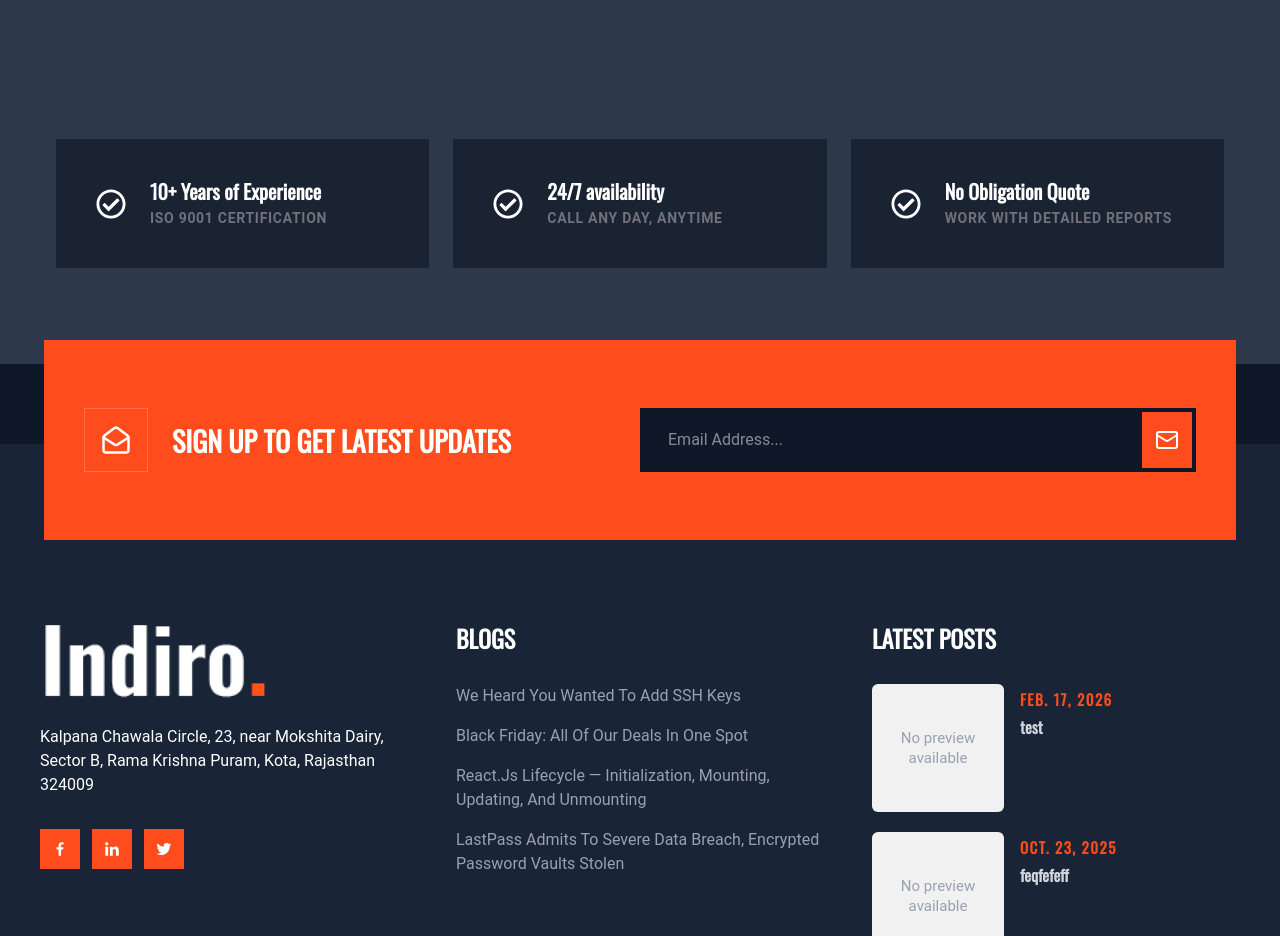
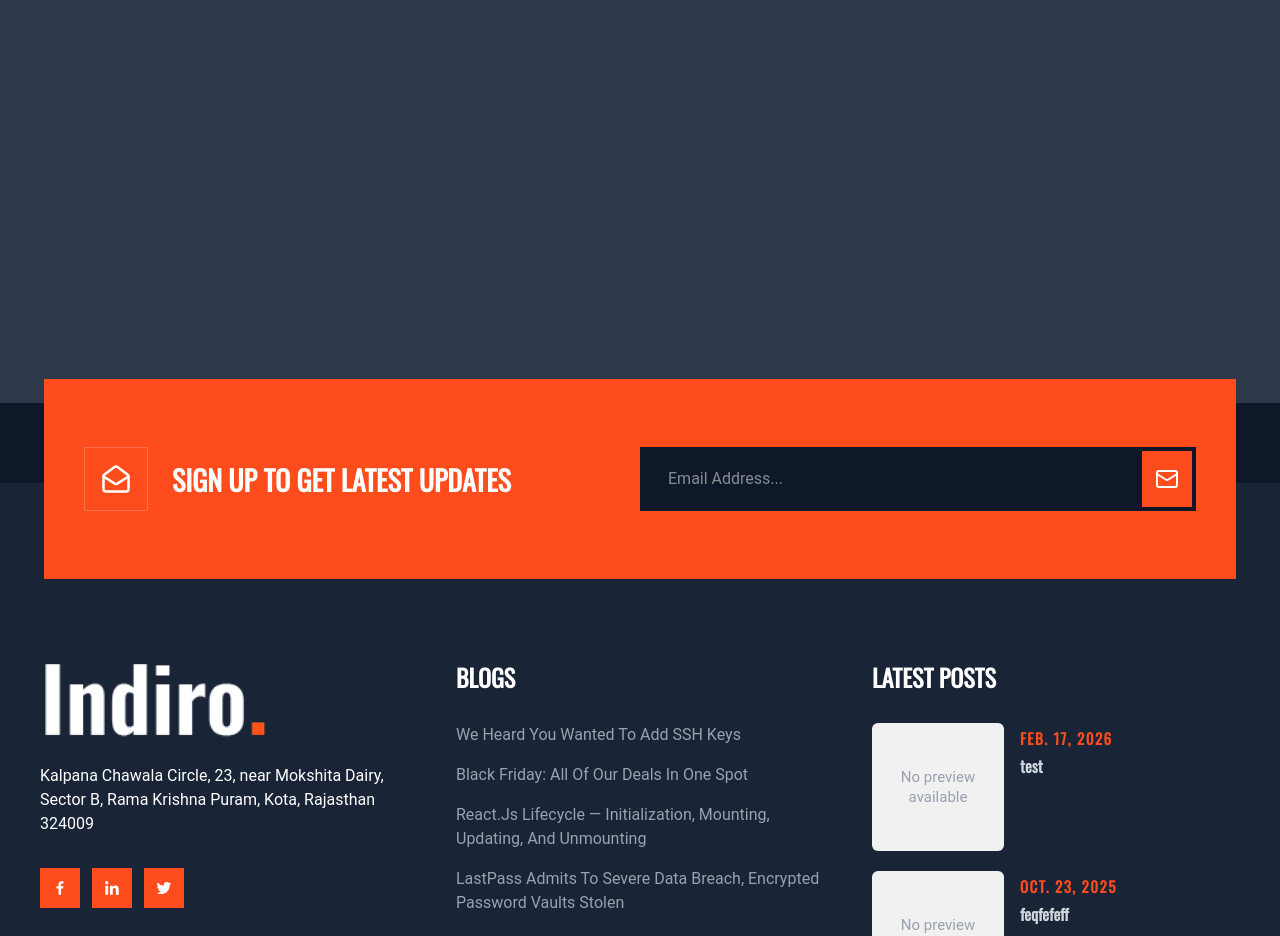
Before and after one commit to ayezabashir/Indiro, a React (Vite) app: page / in a window 1280 px wide. Shown: the part 7060-7996 px from the top of the page. Built offline with nearby package versions, Linux system fonts and the light colour scheme.

Commit message:
Blog detail page created

```diff
--- a/src/components/home/ContentContact.jsx
+++ b/src/components/home/ContentContact.jsx
@@ -66,7 +66,28 @@ const ContentContact = () => {
     },
     { scope: sectionRef },
   );
+const containerRef = useRef(null);
+  // Hover state track karne ke liye (null matlab koi hover nahi hai)
+  const [hoveredIdx, setHoveredIdx] = useState(null);
 
+  useGSAP(() => {
+    gsap.fromTo(
+      ".animate-info-card",
+      { opacity: 0, y: 30 },
+      {
+        opacity: 1,
+        y: 0,
+        duration: 0.8,
+        stagger: 0.2, // Aik aik kar ke aane ke liye
+        ease: "power2.out",
+        scrollTrigger: {
+          trigger: containerRef.current,
+          start: "top 85%",
+          scrub:true
+        },
+      }
+    );
+  }, { scope: containerRef });
   return (
     <section
       ref={sectionRef}
@@ -122,25 +143,40 @@ const ContentContact = () => {
           </div>
         </div>
 
-        <div className="grid grid-cols-1 md:grid-cols-3 gap-6">
-          {infoCards.map((card, idx) => (
+       <div ref={containerRef} className="grid grid-cols-1 md:grid-cols-3 gap-6">
+      {infoCards.map((card, idx) => {
+        // Logic:
+        // 1. Agar koi card hovered hai (hoveredIdx !== null), toh check karo ye wahi card hai ya nahi.
+        // 2. Agar koi card hovered nahi hai, toh sirf index 1 (center) ko orange rakho.
+        const isOrange = hoveredIdx !== null
+          ? hoveredIdx === idx
+          : idx === 1;
+
+        return (
           <div
             key={idx}
-              className="animate-info-card group flex items-center gap-6 p-10 bg-[#1a2332] hover:bg-brand-orange transition-all duration-500 cursor-default"
+            onMouseEnter={() => setHoveredIdx(idx)}
+            onMouseLeave={() => setHoveredIdx(null)}
+            className={`animate-info-card group flex items-center gap-6 p-10 transition-all duration-500 cursor-default
+              ${isOrange ? "bg-brand-orange" : "bg-[#1a2332]"}
+            `}
           >
-              <div className=" text-white transition-colors">
+            <div className="text-white transition-colors">
               <FaRegCheckCircle size={30} />
             </div>
             <div className="flex flex-col">
-                <h4 className="text-white font-black text-xl leading-tight mb-1">
+              <h4 className="text-white font-black text-[24px] leading-tight mb-1">
                 {card.title}
               </h4>
-                <span className="text-zinc-500 group-hover:text-white/80 text-sm uppercase font-bold tracking-wider transition-colors">
+              <span className={`text-sm uppercase font-bold tracking-wider transition-colors
+                ${isOrange ? "text-white/80" : "text-zinc-500"}
+              `}>
                 {card.desc}
               </span>
             </div>
           </div>
-          ))}
+        );
+      })}
     </div>
       </div>
 
--- a/src/components/home/ContentInner6.jsx
+++ b/src/components/home/ContentInner6.jsx
@@ -97,7 +97,7 @@ const ContentInner6 = () => {
                     <span className="text-brand-orange text-lg">
                       <FaRegCircleCheck />
                     </span>
-                    <span className="text-white font-bold text-sm md:text-base group-hover:text-brand-orange transition-colors">
+                    <span className="text-white font-[Oswald] font-bold text-sm md:text-[18px] group-hover:text-brand-orange transition-colors">
                       {field}
                     </span>
                   </div>
--- a/src/components/home/PricingCard.jsx
+++ b/src/components/home/PricingCard.jsx
@@ -25,10 +25,10 @@ const PricingCard = ({ image, category, title, features, price, decimal }) => {
           {features.map((feature, index) => (
             <li
               key={index}
-              className="flex items-center gap-3 text-zinc-400 group-hover:text-zinc-200 transition-colors"
+              className="flex items-center font-[Oswald]  gap-3 text-zinc-400 group-hover:text-[#666E82] transition-colors"
             >
               <FaCheck className="text-white text-sm" />
-              <span className="text-sm font-medium uppercase tracking-wider">
+              <span className="text-sm font-medium text-[20px] uppercase ">
                 {feature}
               </span>
             </li>
```
Lines whose indentation alone changed are shown as unchanged.
